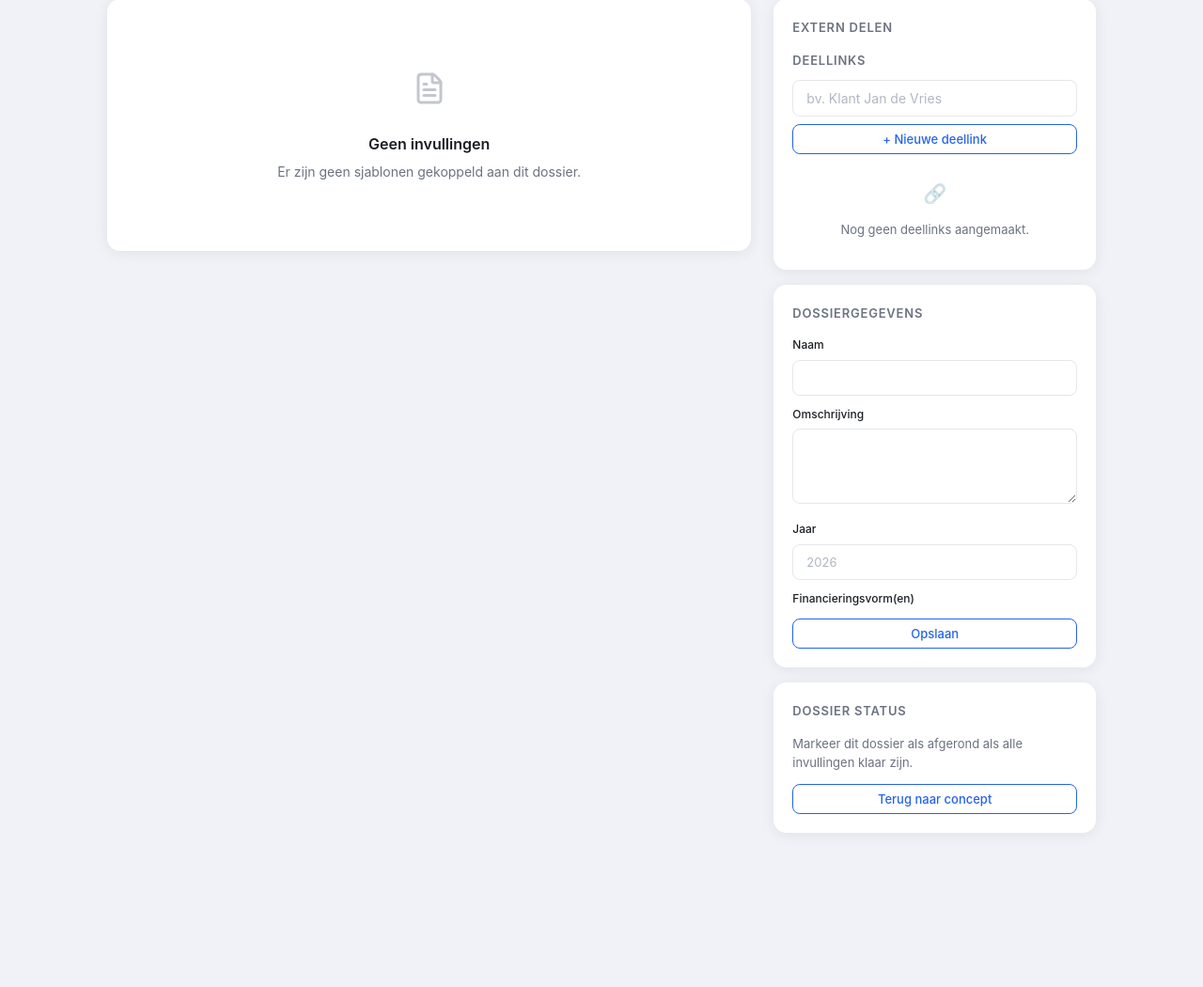
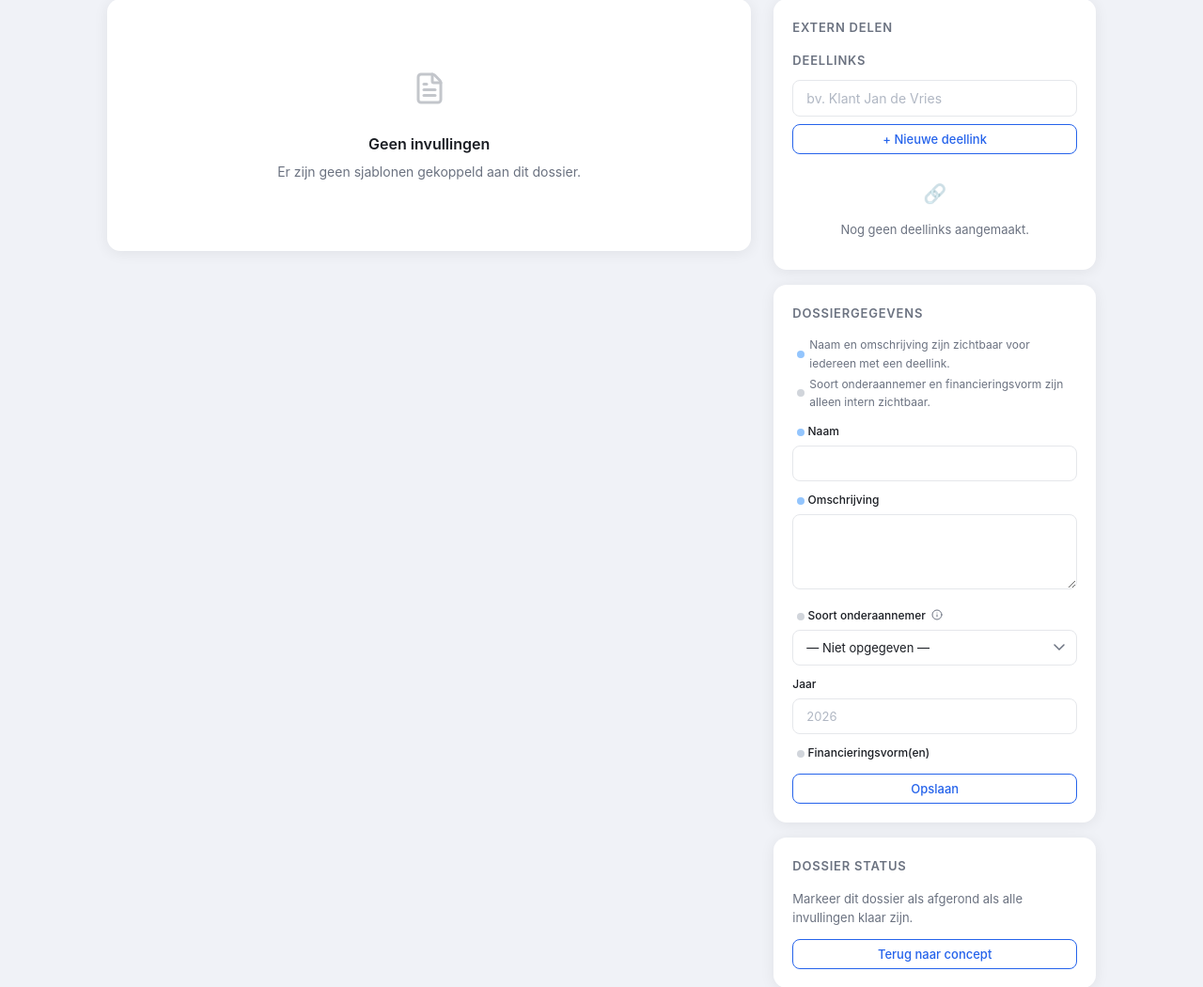
Before and after one commit to ibl129/docgen, a Flask app: template templates/dossier_detail.html in a window 1280 px wide. Shown: the part 183-1233 px from the top of the page at 94% size. Before the commit the page ends 1069 px from the top, so only its background shows below. Run offline with Flask 3, Linux system fonts and the light colour scheme; the template is opened without the code that fills it, so the values that code supplies are empty; some libraries are stand-ins or nearby versions.

Commit message:
Sjablonen-menu, oa_type dropdown en render.yaml service key
- base.html: Sjablonen-link naar url_for('sjablonen') i.p.v. index
- dossier_detail/nieuw: Soort onderaannemer dropdown met toelichting
- render.yaml: SUPABASE_SERVICE_KEY als env var toegevoegd

Co-Authored-By: Claude Sonnet 4.6 <noreply@anthropic.com>

```diff
--- a/render.yaml
+++ b/render.yaml
@@ -9,6 +9,8 @@ services:
         sync: false
       - key: SUPABASE_KEY
         sync: false
+      - key: SUPABASE_SERVICE_KEY
+        sync: false
       - key: SUPABASE_BUCKET
         value: docgen-files
       - key: TENANT_NAME
--- a/templates/base.html
+++ b/templates/base.html
@@ -33,7 +33,7 @@
           <a href="{{ url_for('inzendingen_overzicht') }}" class="topbar-link {% if request.endpoint == 'inzendingen_overzicht' %}active{% endif %}">
             Inzendingen{% if ongelezen_inzendingen > 0 %}<span class="nav-badge">{{ ongelezen_inzendingen }}</span>{% endif %}
           </a>
-          <a href="{{ url_for('index') }}" class="topbar-link {% if request.endpoint == 'index' %}active{% endif %}">Sjablonen</a>
+          <a href="{{ url_for('sjablonen') }}" class="topbar-link {% if request.endpoint in ('sjablonen', 'admin_template_new', 'admin_template_edit', 'template_detail') %}active{% endif %}">Sjablonen</a>
           {% if session.get('user_role') == 'admin' %}
             <a href="{{ url_for('admin') }}" class="topbar-link {% if request.endpoint and request.endpoint.startswith('admin') %}active{% endif %}">Beheer</a>
           {% endif %}
--- a/templates/dossier_detail.html
+++ b/templates/dossier_detail.html
@@ -264,27 +264,56 @@
       <!-- Dossier bewerken -->
       <div class="share-panel" style="margin-top:16px;">
         <div class="share-panel-title">Dossiergegevens</div>
-        {% if tokens %}
-          <p style="font-size:12px;color:var(--muted);margin-bottom:12px;display:flex;align-items:center;gap:5px;">
+        <div style="font-size:12px;color:var(--muted);margin-bottom:12px;">
+          <div style="display:flex;align-items:center;gap:5px;margin-bottom:3px;">
             <span class="veld-dot veld-dot-leesbaar" style="flex-shrink:0;"></span>
-            Naam en omschrijving zijn zichtbaar voor iedereen met een deellink.
-          </p>
-        {% endif %}
+            <span>Naam en omschrijving zijn zichtbaar voor iedereen met een deellink.</span>
+          </div>
+          <div style="display:flex;align-items:center;gap:5px;">
+            <span class="veld-dot veld-dot-intern" style="flex-shrink:0;"></span>
+            <span>Soort onderaannemer en financieringsvorm zijn alleen intern zichtbaar.</span>
+          </div>
+        </div>
         <form method="post" action="{{ url_for('dossier_bewerken', dossier_id=dossier.id) }}">
           <div class="form-group" style="margin-bottom:10px;">
-            <label class="form-label" style="font-size:12px;">Naam</label>
+            <label class="form-label" style="font-size:12px;">
+              <span class="veld-dot veld-dot-leesbaar" style="vertical-align:middle;"></span>
+              Naam
+            </label>
             <input type="text" name="naam" class="form-control" value="{{ dossier.naam }}" required style="font-size:13px;">
           </div>
           <div class="form-group" style="margin-bottom:10px;">
-            <label class="form-label" style="font-size:12px;">Omschrijving</label>
+            <label class="form-label" style="font-size:12px;">
+              <span class="veld-dot veld-dot-leesbaar" style="vertical-align:middle;"></span>
+              Omschrijving
+            </label>
             <textarea name="omschrijving" class="form-control" rows="2" style="font-size:13px;">{{ dossier.omschrijving or '' }}</textarea>
+          </div>
+          <div class="form-group" style="margin-bottom:10px;">
+            <label class="form-label" style="font-size:12px;">
+              <span class="veld-dot veld-dot-intern" style="vertical-align:middle;"></span>
+              Soort onderaannemer
+              <span class="tooltip-anchor" style="cursor:help;margin-left:3px;" title="">
+                <i data-lucide="info" style="width:12px;height:12px;vertical-align:-1px;color:var(--muted);"></i>
+              </span>
+            </label>
+            <select name="oa_type" class="form-control" style="font-size:13px;" id="oa-type-select">
+              <option value="">— Niet opgegeven —</option>
+              <option value="Comfortleverancier" {% if dossier.oa_type == 'Comfortleverancier' %}selected{% endif %}>Comfortleverancier</option>
+              <option value="Regioverovering" {% if dossier.oa_type == 'Regioverovering' %}selected{% endif %}>Regioverovering</option>
+              <option value="Doorleverancier" {% if dossier.oa_type == 'Doorleverancier' %}selected{% endif %}>Doorleverancier (hostfunctie)</option>
+            </select>
+            <div id="oa-type-toelichting" style="margin-top:7px;padding:9px 11px;background:var(--bg);border-radius:8px;font-size:12px;color:var(--muted);line-height:1.55;display:none;"></div>
           </div>
           <div class="form-group" style="margin-bottom:10px;">
             <label class="form-label" style="font-size:12px;">Jaar</label>
             <input type="number" name="jaar" class="form-control" value="{{ dossier.jaar or '' }}" min="2000" max="2099" placeholder="2026" style="font-size:13px;">
           </div>
           <div class="form-group" style="margin-bottom:12px;">
-            <label class="form-label" style="font-size:12px;">Financieringsvorm(en)</label>
+            <label class="form-label" style="font-size:12px;">
+              <span class="veld-dot veld-dot-intern" style="vertical-align:middle;"></span>
+              Financieringsvorm(en)
+            </label>
             {% set huidige = (dossier.financieringsvorm or '').split(',') | map('trim') | list %}
             {% for vorm in fin_vormen %}
               <label class="form-check" style="display:flex;align-items:center;gap:7px;font-size:13px;margin-bottom:4px;cursor:pointer;">
@@ -325,6 +354,29 @@
 
 {% block scripts %}
 <script>
+const OA_TYPES = {
+  "Comfortleverancier": "Verplichte of bewust gekozen samenwerking om piek- en flexcapaciteit af te dekken. Aafje levert het merendeel; de onderaannemer vult aan.",
+  "Regioverovering": "Inzet om tijdelijk extra volume te absorberen terwijl eigen capaciteit wordt opgebouwd. Expliciete in-sourcing-horizon.",
+  "Doorleverancier": "Aafje fungeert als hoofdcontractant voor derden die zelf geen of beperkt contract hebben. Aafje draagt contractueel risico richting verzekeraar."
+};
+
+(function() {
+  const sel = document.getElementById('oa-type-select');
+  const box = document.getElementById('oa-type-toelichting');
+  if (!sel || !box) return;
+  function update() {
+    const key = Object.keys(OA_TYPES).find(k => sel.value.startsWith(k));
+    if (key) {
+      box.textContent = OA_TYPES[key];
+      box.style.display = 'block';
+    } else {
+      box.style.display = 'none';
+    }
+  }
+  sel.addEventListener('change', update);
+  update();
+})();
+
 function copyDossierUrl(tokenId, url) {
   navigator.clipboard.writeText(url).then(() => {
     const btn = document.querySelector(`[onclick="copyDossierUrl('${tokenId}', '${url}')"]`);
```
Also changed, not shown: templates/dossier_nieuw.html (+32 -0 lines).
